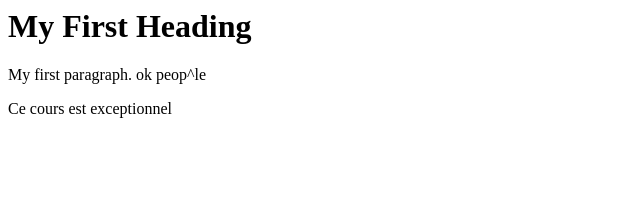
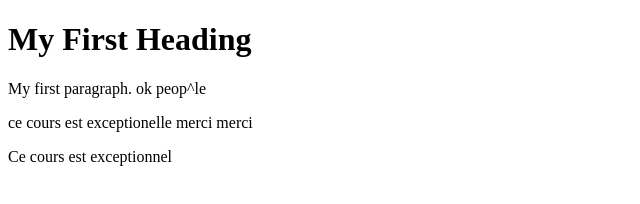
Before and after one commit to axelmejbert/training-git-ia, a plain HTML site: page index.html in a window 1280 px wide. Shown: the whole page, without its empty margins (0-640 px from the left). Drawn offline with Linux system fonts and the light colour scheme.

Commit message:
ajout de feuille style

```diff
--- a/index.html
+++ b/index.html
@@ -1,16 +1,14 @@
-<html><body>
-
     <!DOCTYPE html>
 <html>
 <head>
+    <link rel=""stylesheet" href="style.css">
 <title>Page Title changes again je chancge ici</title>
 </head>
 <body>
 
 <h1>My First Heading</h1>
 <p>My first paragraph. ok peop^le</p>
-
+<p>ce cours est exceptionelle merci merci</p>
+<p>Ce cours est exceptionnel</p>
 </body>
 </html>
-    <p>Ce cours est exceptionnel</p>
-</body></html>
--- /dev/null
+++ b/style.css
@@ -0,0 +1,3 @@
+body {
+    background-color: red;
+}
```
